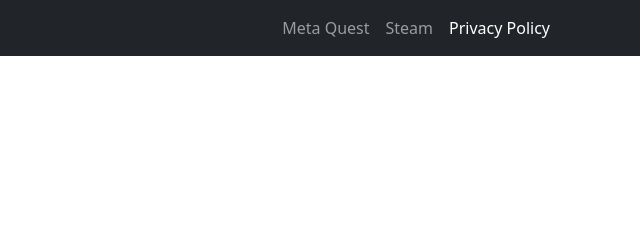
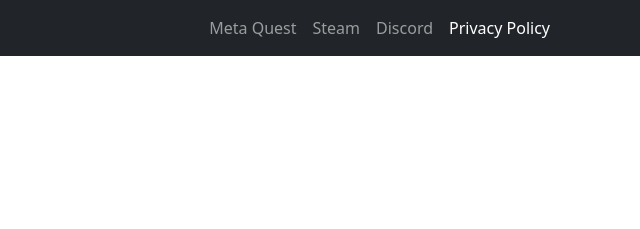
Before and after one commit to GreavetteGames/SecurityControl, a plain HTML site: page Privacy.html in a window 1280 px wide. Shown: the top 229 px of the page, 640-1280 px from the left. Drawn offline with nearby package versions, Linux system fonts and the light colour scheme.

Commit message:
Updated to link to discord in header

```diff
--- a/Privacy.html
+++ b/Privacy.html
@@ -22,6 +22,9 @@
           </li>
           <li class="nav-item">
             <a class="nav-link" href="https://store.steampowered.com/app/2678710/Security_Control/" target="_blank">Steam</a>
+          </li>
+          <li class="nav-item">
+            <a class="nav-link" href="https://discord.gg/aYxBsHKyWN" target="_blank">Discord</a>
           </li>
           <li class="nav-item">
             <a class="nav-link active" aria-current="page" href="Privacy.html">Privacy Policy</a>
```
Also changed, not shown: index.html (+3 -0 lines).
